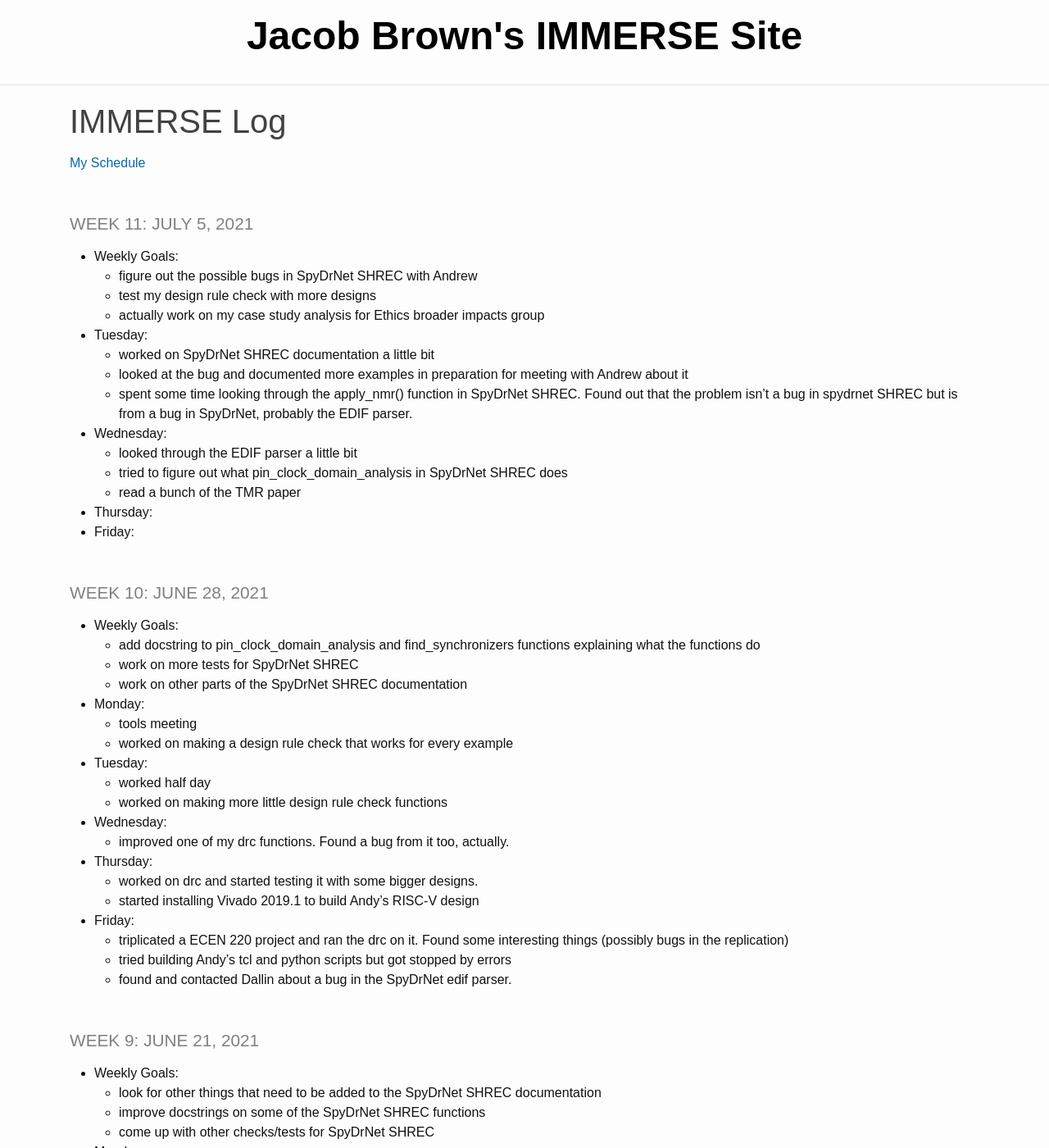
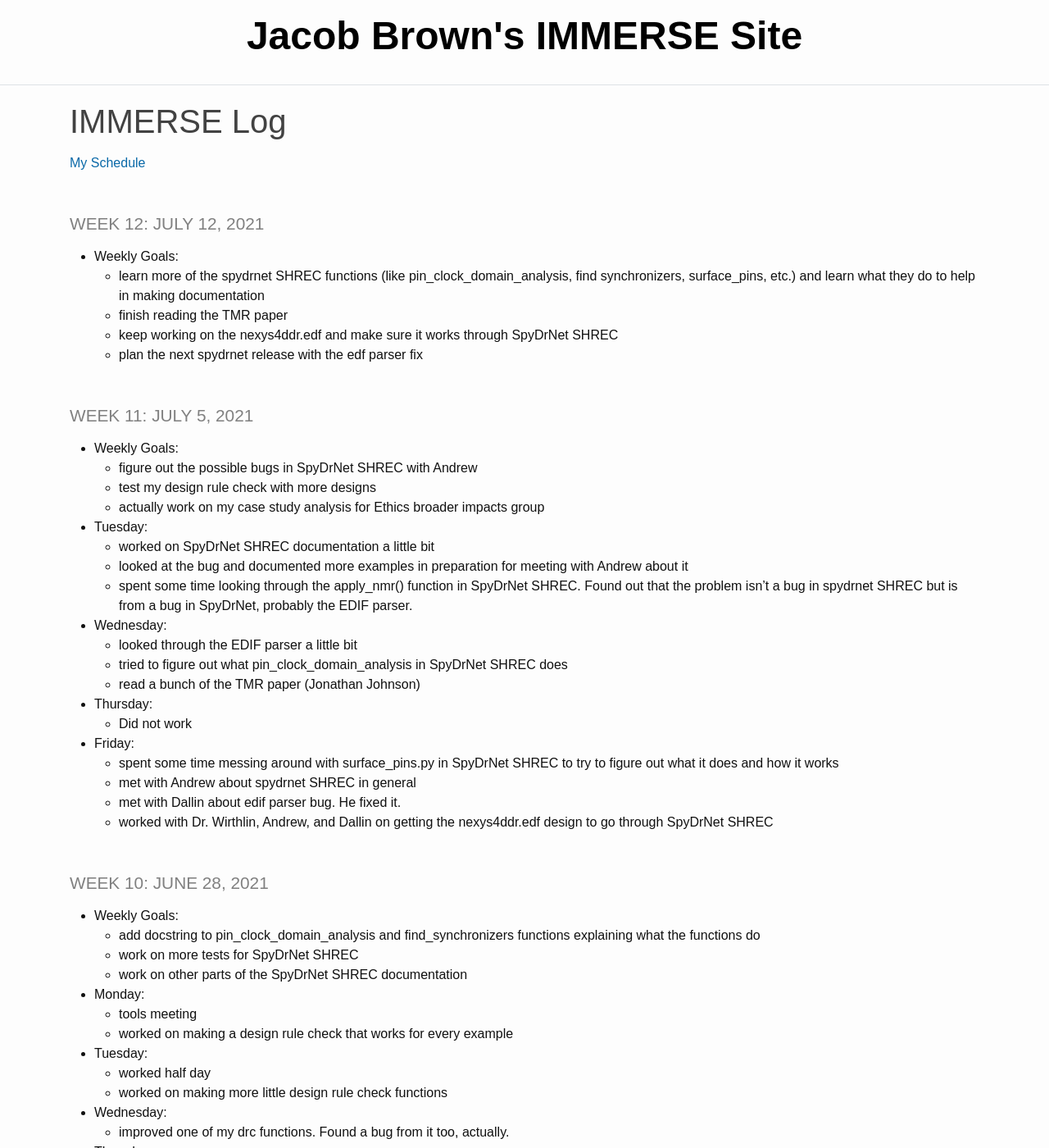
Before and after one commit to jacobdbrown4/jacob_brown, a Jekyll site: the page built from _pages/log.md, in a window 1280 px wide and 1400 px high. Shown: the whole window at 82% size. Built offline with Jekyll 4.4.1, drawn with Linux system fonts in a browser that asks for light colours.

Commit message:
updated log

```diff
--- a/_pages/log.md
+++ b/_pages/log.md
@@ -4,6 +4,12 @@ title: IMMERSE Log
 ---
 
 [My Schedule](https://jacobdbrown4.github.io/jacob_brown//pages/schedule/)
+### Week 12: July 12, 2021
+* **Weekly Goals**:
+  * learn more of the spydrnet SHREC functions (like pin_clock_domain_analysis, find synchronizers, surface_pins, etc.) and learn what they do to help in making documentation
+  * finish reading the TMR paper
+  * keep working on the nexys4ddr.edf and make sure it works through SpyDrNet SHREC
+  * plan the next spydrnet release with the edf parser fix
 
 ### Week 11: July 5, 2021
 * **Weekly Goals**:
@@ -17,9 +23,14 @@ title: IMMERSE Log
 * **Wednesday**:
   * looked through the EDIF parser a little bit
   * tried to figure out what pin_clock_domain_analysis in SpyDrNet SHREC does
-  * read a bunch of the TMR paper
+  * read a bunch of the TMR paper (Jonathan Johnson)
 * **Thursday**:
+  * Did not work
 * **Friday**:
+  * spent some time messing around with surface_pins.py in SpyDrNet SHREC to try to figure out what it does and how it works
+  * met with Andrew about spydrnet SHREC in general
+  * met with Dallin about edif parser bug. He fixed it.
+  * worked with Dr. Wirthlin, Andrew, and Dallin on getting the nexys4ddr.edf design to go through SpyDrNet SHREC
 
 ### Week 10: June 28, 2021
 * **Weekly Goals**:
```
